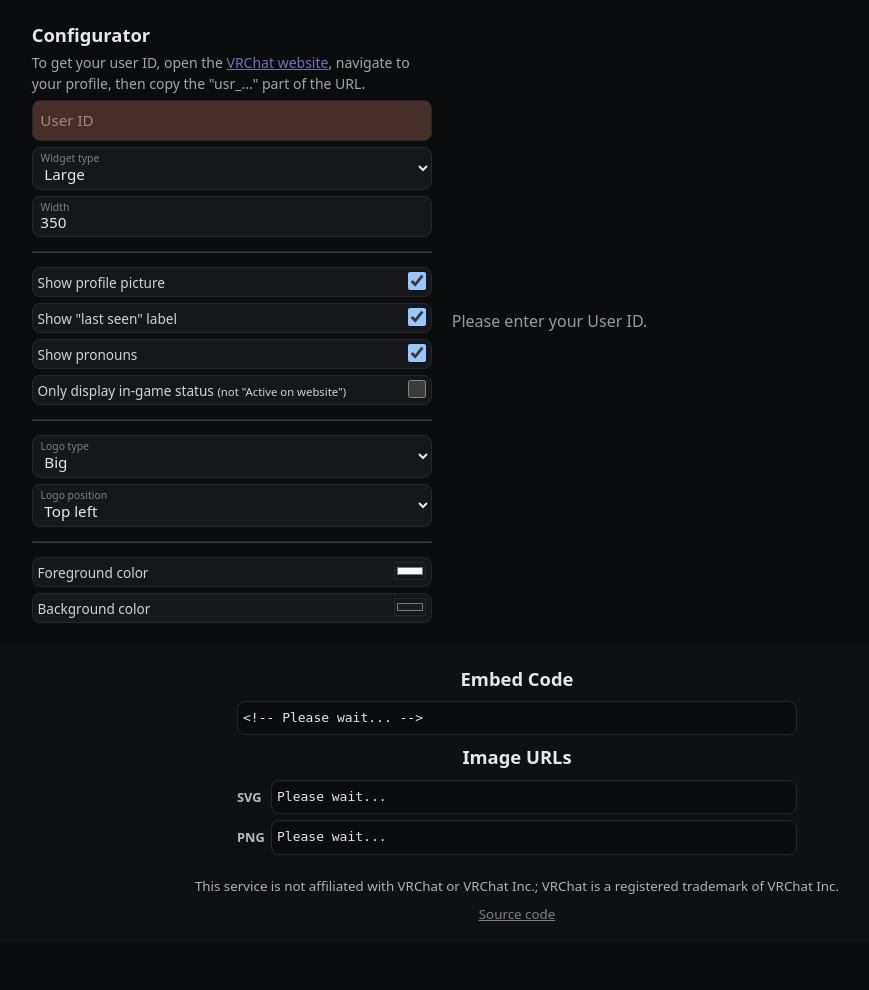
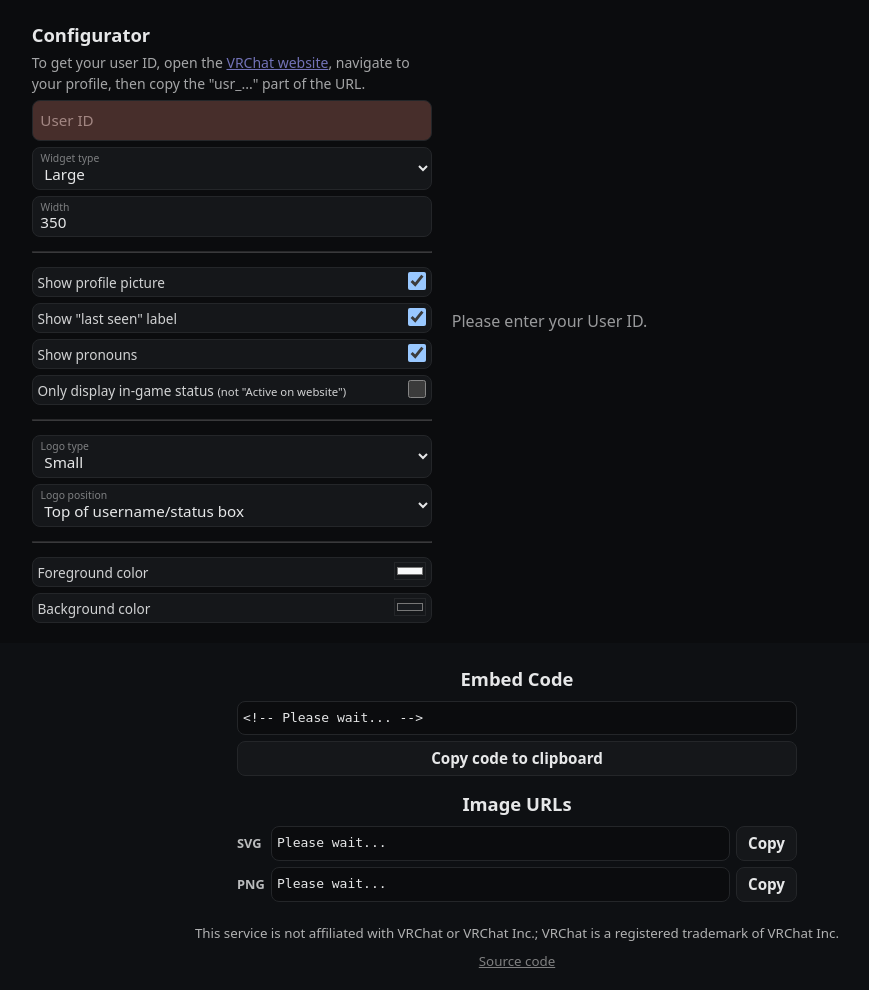
Before and after one commit to knuxify/vrc-embed, a Python web app: template vrc_embed/templates/index.html in a window 1280 px wide. Shown: the part 274-1264 px from the top of the page, without its empty margins (123-992 px from the left). Before the commit the page ends 1195 px from the top, so only its background shows below. Run offline with Jinja, Linux system fonts and the light colour scheme; the template is opened without the code that fills it, so the values that code supplies are empty.

Commit message:
generator: add copy to clipboard buttons

```diff
--- a/vrc_embed/templates/index.html
+++ b/vrc_embed/templates/index.html
@@ -135,6 +135,86 @@
             background-color: var(--error-background);
             color: var(--error-foreground);
         }
+
+        button, .button {
+            position: relative;
+            display: inline-block;
+            cursor: pointer;
+
+            color: #E6E7E8;
+            background-color: #15171A;
+            border: 1px solid #242629;
+            border-radius: 8px;
+
+            font-size: 0.95rem;
+            font-family: inherit;
+            text-transform: none;
+            text-decoration: none;
+            padding: 0.5em 0.725em;
+
+            backdrop-filter: brightness(1);
+            transition: filter 0.15s, backdrop-filter 0.15s, color 0.25s;
+
+            font-weight: 600;
+
+            line-height: 1.15;
+            text-align: center;
+        }
+
+        button { -webkit-appearance: button; }
+
+        .button {
+            -webkit-touch-callout: none;
+            -webkit-user-select: none;
+            -khtml-user-select: none;
+            -moz-user-select: none;
+            -ms-user-select: none;
+            user-select: none;
+        }
+
+        button:hover, .button:hover {
+            filter: brightness(1.1);
+        }
+
+        button:focus, .button:focus {
+            filter: brightness(1.1);
+            outline: 2px rgba(var(--accent-color-foreground-rgb), 0.5) solid;
+            outline-offset: 1px;
+        }
+
+        button:active, .button:active {
+            filter: brightness(1.3);
+            backdrop-filter: brightness(1.3); /* for flat buttons */
+        }
+
+        button:disabled, .button.disabled {
+            filter: brightness(0.75);
+            cursor: default;
+        }
+
+        @keyframes button-activated {
+            0% { opacity: 0; }
+            10% { opacity: 1; }
+            90% { opacity: 1; }
+            100% { opacity: 0; }
+        }
+
+        button.activated, .button.activated {
+            color: transparent;
+        }
+
+        button.activated:after, .button.activated:after {
+            color: #E6E7E8;
+            position: absolute;
+            top: 0; left: 0; width: 100%; height: 100%;
+            background-color: #41514479;
+            border-radius: 8px;
+            content: "Copied!";
+            animation-name: button-activated;
+            animation-duration: 1.5s;
+            display: flex; align-items: center; justify-content: center; text-align: center;
+        }
+
     </style>
 </head>
 <body>
@@ -156,7 +236,6 @@
                     <label for="uid">User ID</label>
                     <input id="uid" placeholder=""/>
                 </div>
-
 
                 <div class="input-wrapper">
                     <label for="embed_type">Widget type</label>
@@ -198,18 +277,18 @@
 
                 <div class="input-wrapper">
                     <label for="logo">Logo type</label>
-                    <select id="logo" value="small">
+                    <select id="logo">
                         <option value="big">Big</option>
-                        <option value="small">Small</option>
+                        <option value="small" selected>Small</option>
                         <option value="none">No logo</option>
                     </select>
                 </div>
 
                 <div class="input-wrapper" id="logo-position-wrapper">
                     <label for="logo_position">Logo position</label>
-                    <select id="logo_position" value="datatop">
+                    <select id="logo_position">
                         <option value="topleft">Top left</option>
-                        <option value="datatop">Top of username/status box</option>
+                        <option value="datatop" selected>Top of username/status box</option>
                         <option value="databottom">Bottom of username/status box</option>
                     </select>
                 </div>
@@ -243,14 +322,13 @@
             </div>
         </div>
 
-        {# note that the preview code is indented weirdly. this is on purpose - we copy the inner HTML of the preview element into the "embed code" field, and keeping proper indentation here breaks the spacing. #}
         <div id="preview-pane">
             <div id="preview-no-uid" style="opacity: 0.65;">Please enter your User ID.</div>
             <div id="preview-error"></div>
             <div id="preview">
-<object id="preview-svg" type="image/svg+xml" data="" width="355" height="340" title="My VRChat status" style="color-scheme: light;">
-    <img id="preview-png" src="" width="355" height="340" title="My VRChat status"/>
-</object>
+                <object id="preview-svg" type="image/svg+xml" data="" width="355" height="340" title="My VRChat status" style="color-scheme: light;">
+                    <img id="preview-png" src="" width="355" height="340" title="My VRChat status"/>
+                </object>
             </div>
         </div>
     </div>
@@ -259,11 +337,20 @@
         <h2 style="text-align: center;">Embed Code</h2>
 
         <pre style="text-align: left; text-wrap: wrap; word-break: break-word;"><code class="lang-html" id="code">&lt;!-- Please wait... --&gt;</code></pre>
+        <button style="display: block; width: 100%; margin-bottom: 12px;" onclick="copyToClipboard(this, generateEmbedCode(getOpts()))">Copy code to clipboard</button>
 
         <h2 style="text-align: center;">Image URLs</h2>
 
-        <div style="display: flex; gap: 6px; align-items: center; margin-bottom: 6px; margin-top: 6px;"><span style="font-size: 0.8em; opacity: 0.8; font-weight: bold; line-height: 1; display: block; width: 28px; flex-shrink: 0;">SVG</span><pre id="svg-url" style="margin: 0; width: 100%; overflow-x: scroll;">Please wait...</pre></div>
-        <div style="display: flex; gap: 6px; align-items: center;"><span style="font-size: 0.8em; opacity: 0.8; font-weight: bold; line-height: 1; display: block; width: 28px; flex-shrink: 0;">PNG</span><pre id="png-url" style="margin: 0; width: 100%; overflow-x: scroll;">Please wait...</pre></div>
+        <div style="display: flex; gap: 6px; align-items: center; margin-bottom: 6px; margin-top: 6px;">
+            <span style="font-size: 0.8em; opacity: 0.8; font-weight: bold; line-height: 1; display: block; width: 28px; flex-shrink: 0;">SVG</span>
+            <pre id="svg-url" style="margin: 0; width: 100%; overflow-x: scroll;">Please wait...</pre>
+            <button onclick="copyToClipboard(this, generateLink(getOpts(), 'svg'))">Copy</button>
+        </div>
+        <div style="display: flex; gap: 6px; align-items: center;">
+            <span style="font-size: 0.8em; opacity: 0.8; font-weight: bold; line-height: 1; display: block; width: 28px; flex-shrink: 0;">PNG</span>
+            <pre id="png-url" style="margin: 0; width: 100%; overflow-x: scroll;">Please wait...</pre>
+            <button onclick="copyToClipboard(this, generateLink(getOpts(), 'png'))">Copy</button>
+        </div>
     </div>
 
     <p style="text-align: center; opacity: 0.75; filter: grayscale(1); padding: 0 20px;"><small>This service is not affiliated with VRChat or VRChat Inc.; VRChat is a registered trademark of VRChat Inc.<br><a href="https://github.com/knuxify/vrc-embed">Source code</a></small></p>
@@ -288,7 +375,7 @@
                 if (el.type == "checkbox")
                     out[prop] = el.checked ? "true" : "false";
                 else if (el.type == "color")
-                    out[prop] = el.value.slice(1);
+                    out[prop] = el.value.slice(1).toUpperCase();
                 else
                     out[prop] = el.value;
 
@@ -313,6 +400,13 @@
 
             var url = new URL(`/${uid}/${embed_type}.${filetype}?${params}`, window.location.origin);
             return `${url}`
+        }
+
+        function generateEmbedCode(opts) {
+
+            return `<object type="image/svg+xml" data="${generateLink(opts, 'svg')}" width="${getWidth(opts["embed_type"], opts)}" height="${getWidth(opts["embed_type"], opts)}" title="My VRChat status" style="color-scheme: light;">
+    <img src="${generateLink(opts, 'png')}" width="${getWidth(opts["embed_type"], opts)}" height="${getWidth(opts["embed_type"], opts)}" title="My VRChat status"/>
+</object>`
         }
 
         function getWidth(embed_type, opts) {
@@ -362,7 +456,8 @@
 
             if (!uidValid(opts["uid"])) {
                 preview.style.display = "none";
-                document.getElementById("preview-no-uid").style.display = "block";                document.getElementById("preview-error").style.display = "none";
+                document.getElementById("preview-no-uid").style.display = "block";
+                document.getElementById("preview-error").style.display = "none";
                 document.getElementById("code").innerHTML = "...";
                 document.getElementById("svg-url").innerHTML = "...";
                 document.getElementById("png-url").innerHTML = "...";
@@ -396,15 +491,17 @@
 
             }
 
+            preview.style.height = getHeight(opts["embed_type"], opts);
+
             preview_svg.data = svg_link;
-            preview_svg.width = getWidth(embed_type, opts);
-            preview_svg.height = getHeight(embed_type, opts);
+            preview_svg.width = getWidth(opts["embed_type"], opts);
+            preview_svg.height = getHeight(opts["embed_type"], opts);
 
             preview_png.src = png_link;
-            preview_png.width = getWidth(embed_type, opts);
-            preview_png.height = getHeight(embed_type, opts);
+            preview_png.width = getWidth(opts["embed_type"], opts);
+            preview_png.height = getHeight(opts["embed_type"], opts);
 
-            document.getElementById("code").innerHTML = escapeHTML(preview.innerHTML).trim();
+            document.getElementById("code").innerHTML = escapeHTML(generateEmbedCode(opts));
             document.getElementById("svg-url").innerHTML = svg_link;
             document.getElementById("png-url").innerHTML = png_link;
         }
@@ -459,6 +556,13 @@
             entryValidation();
         }
 
+        function copyToClipboard(caller, text) {
+            navigator.clipboard.writeText(text);
+            caller.classList.remove("activated");
+            caller.classList.add("activated");
+            window.setTimeout(function() {caller.classList.remove("activated")}, 1500)
+        }
+
         props.forEach((x) => document.getElementById(x).addEventListener("input", (event) => { queueUpdateRender(); }));
 
         updateRender();
```
